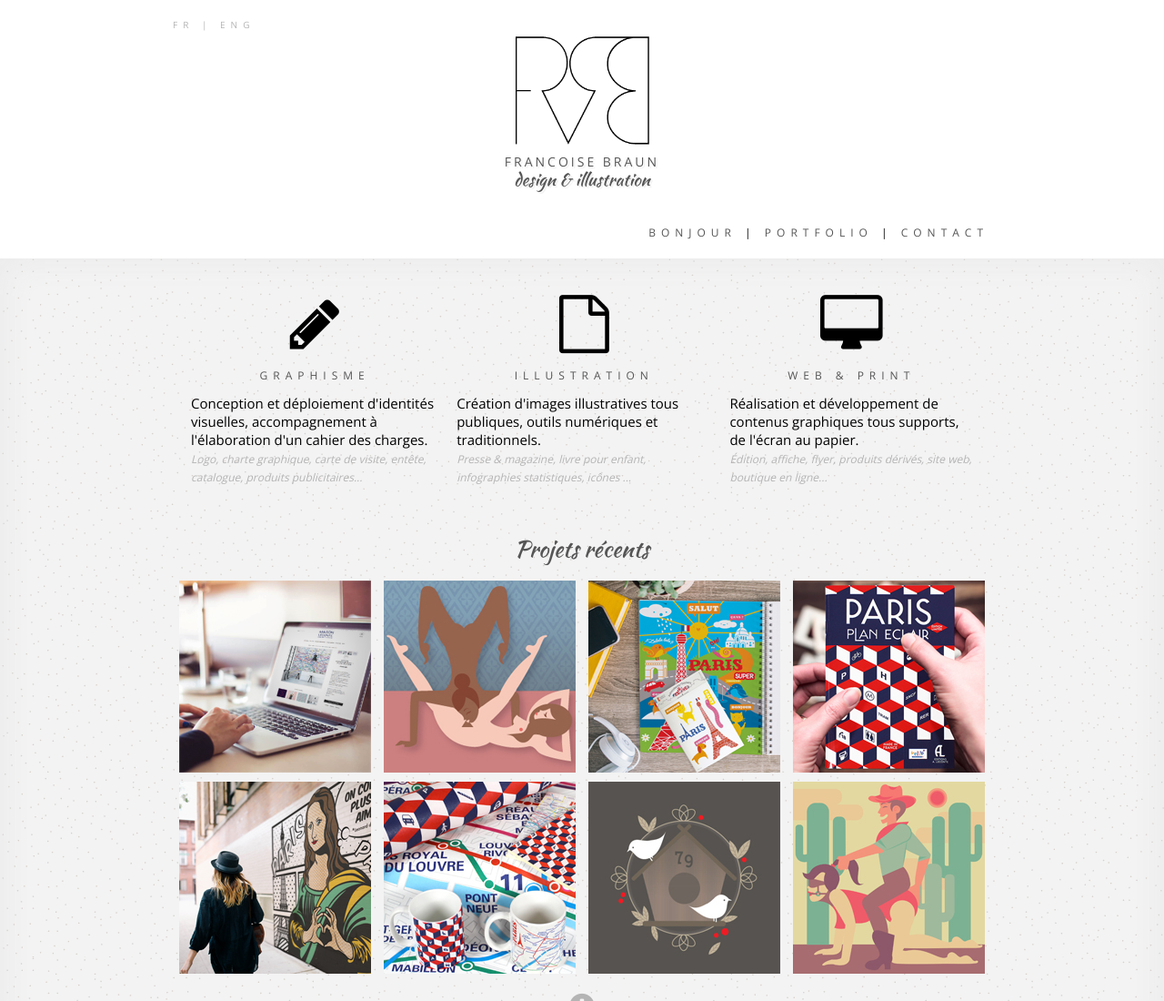
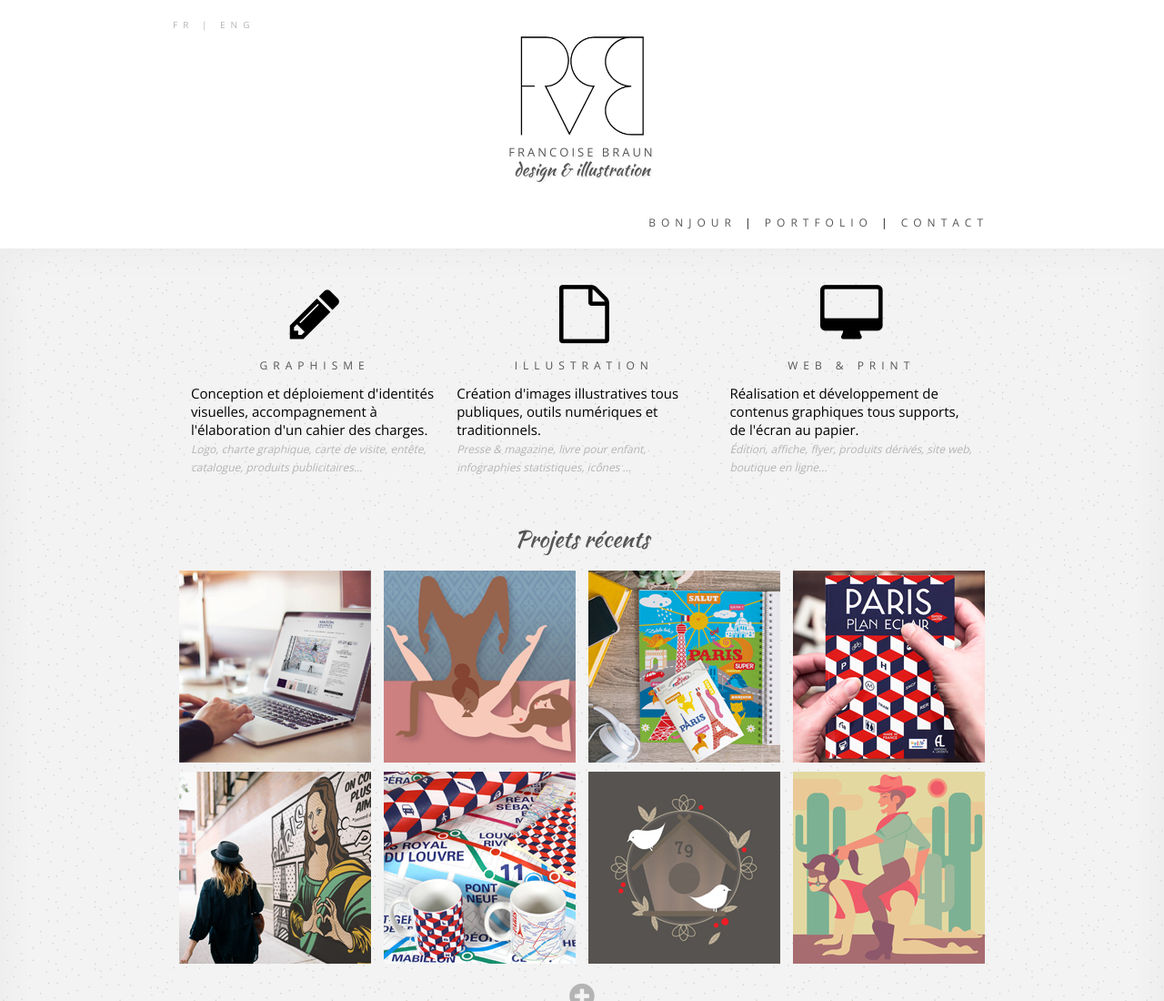
Before and after one commit to francoisebr/francoisebr.github.io, a plain HTML site: page index.html in a window 1280 px wide. Shown: the top 1100 px of the page at 91% size. Drawn offline with nearby package versions, Linux system fonts and the light colour scheme.

Commit message:
Logo size update

```diff
--- a/style.css
+++ b/style.css
@@ -104,7 +104,7 @@ td img { margin:auto;
 
 #title-site {
     background-color: white;
-    font-size: 14px;
+    font-size: 13px;
     font-weight: 500;
     color: #555555;
     letter-spacing: 3px;
@@ -338,7 +338,7 @@ ul li a:hover {
 /*********** Images ***********/
 
 .logo {
-    height: 120px;
+    height: 110px;
     box-shadow: 0px 0px 0px 0px #D6D6D6;
     -moz-box-shadow: 0px 0px 0px 0px #D6D6D6;
     -webkit-box-shadow: 0px 0px 0px 0px #D6D6D6;
```
